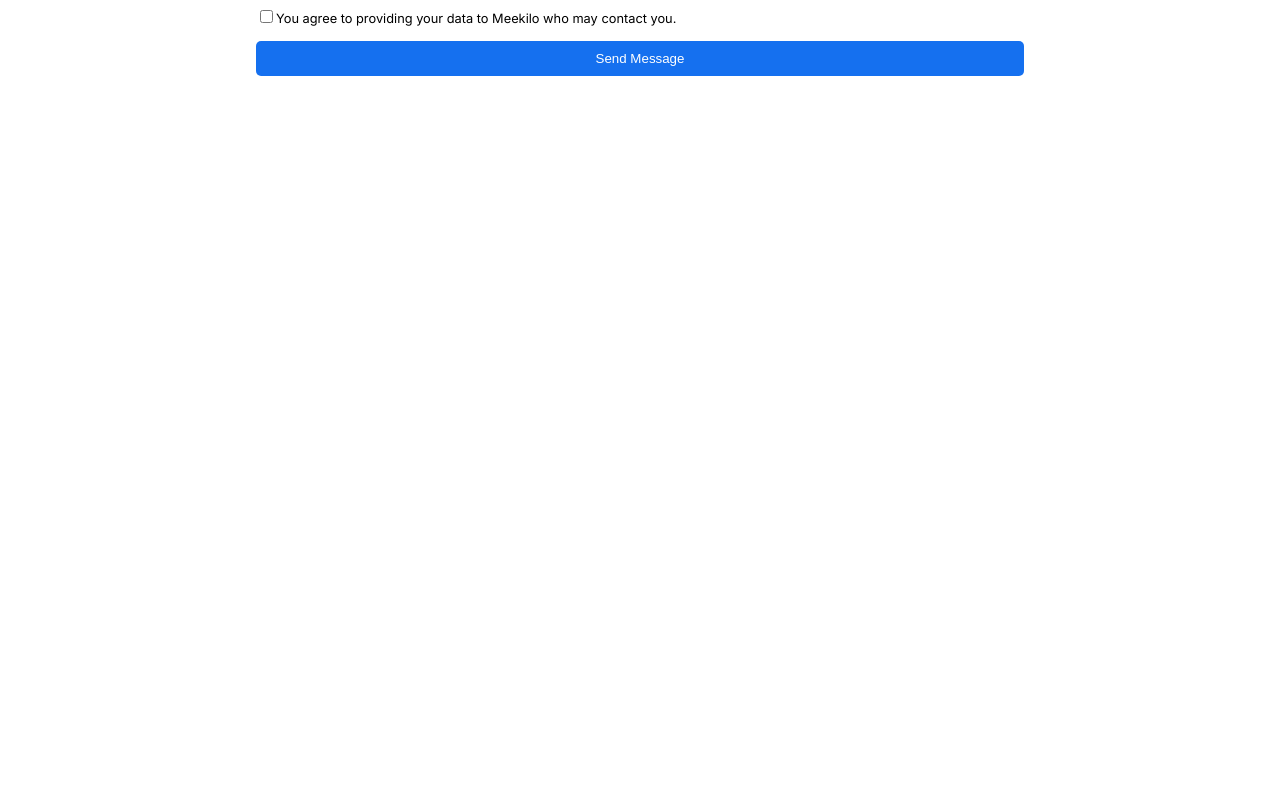
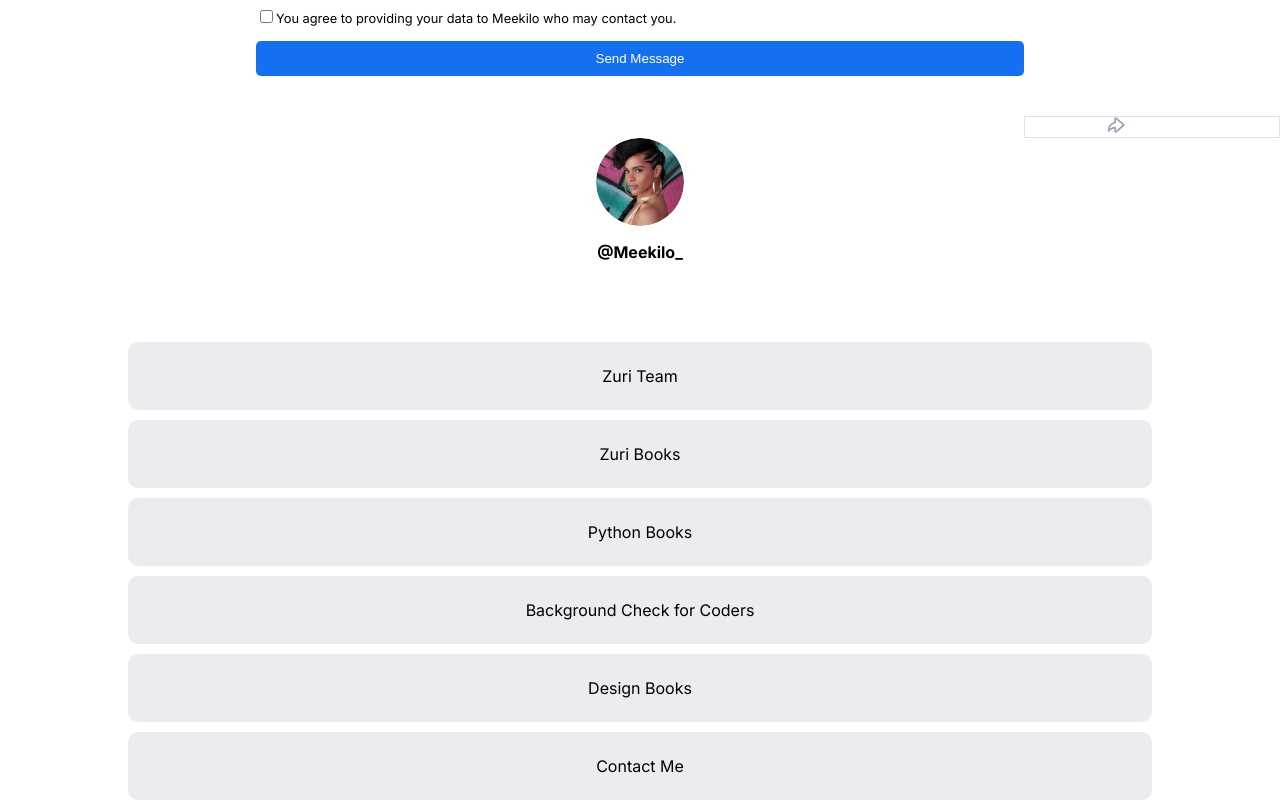
Before and after one commit to Terry-Magnus/HNGi9-LinkTree-clone, a React (Create React App) app: page /HNGi9-LinkTree-clone/contact in a window 1280 px wide. Shown: the part 300-1101 px from the top of the page. Before the commit the page ends 800 px from the top, so only its background shows below. Built offline with nearby package versions, Linux system fonts and the light colour scheme.

Commit message:
update routing

```diff
--- a/src/App.js
+++ b/src/App.js
@@ -5,6 +5,8 @@ import github from './images/github.svg'
 import share from "./images/share.svg"
 import styled from "styled-components"
 import "./App.scss"
+import { Route, Routes } from "react-router-dom"
+import Contact from "./pages/contact"
 
 const Button = styled.a`
     text-decoration: none;
@@ -21,6 +23,9 @@ const Button = styled.a`
 const App = () => {
     return (
         <div className='app'>
+            <Routes>
+                <Route path="/contact" element={<Contact />}></Route>
+            </Routes>
             <header>
                 <button className="menu-btn"></button>
                 <div className="share"><img src={share} alt="share" />
@@ -39,7 +44,7 @@ const App = () => {
                 <Button href="https://books.zuri.team/python-for-beginners?ref_id=<yourslackname>" id="book__python">Python Books</Button>
                 <Button href="https://background.zuri.team" id="pitch">Background Check for Coders</Button>
                 <Button href="https://books.zuri.team/design-rules" id="book__design">Design Books</Button>
-                <Button href="HNGi9-LinkTree-clone/contact" id="contact">Contact Me</Button>
+                <Button href="/contact" id="contact">Contact Me</Button>
             </div>
             <div className="sub-links">
                 <img src={slack} alt="slack" />
--- a/src/index.js
+++ b/src/index.js
@@ -2,25 +2,13 @@ import React from 'react';
 import ReactDOM from 'react-dom';
 import App from './App';
 import Contact from './pages/contact';
-import {
-    createBrowserRouter,
-    RouterProvider,
-} from "react-router-dom";
-
-const router = createBrowserRouter([
-    {
-        path: "/HNGi9-LinkTree-clone",
-        element: <App />
-    },
-    {
-        path: "HNGi9-LinkTree-clone/contact",
-        element: <Contact />
-    }
-]);
+import { BrowserRouter } from "react-router-dom";
 
 ReactDOM.render(
-    <React.StrictMode>
-        <RouterProvider router={router} />
-    </React.StrictMode>,
+    <BrowserRouter basename='/HNGi9-LinkTree-clone'>
+        <React.StrictMode>
+            <App />
+        </React.StrictMode>
+    </BrowserRouter>,
     document.getElementById('root')
 );
```
Also changed, not shown: 8 other files (tests, documents, lock files or other folders).
